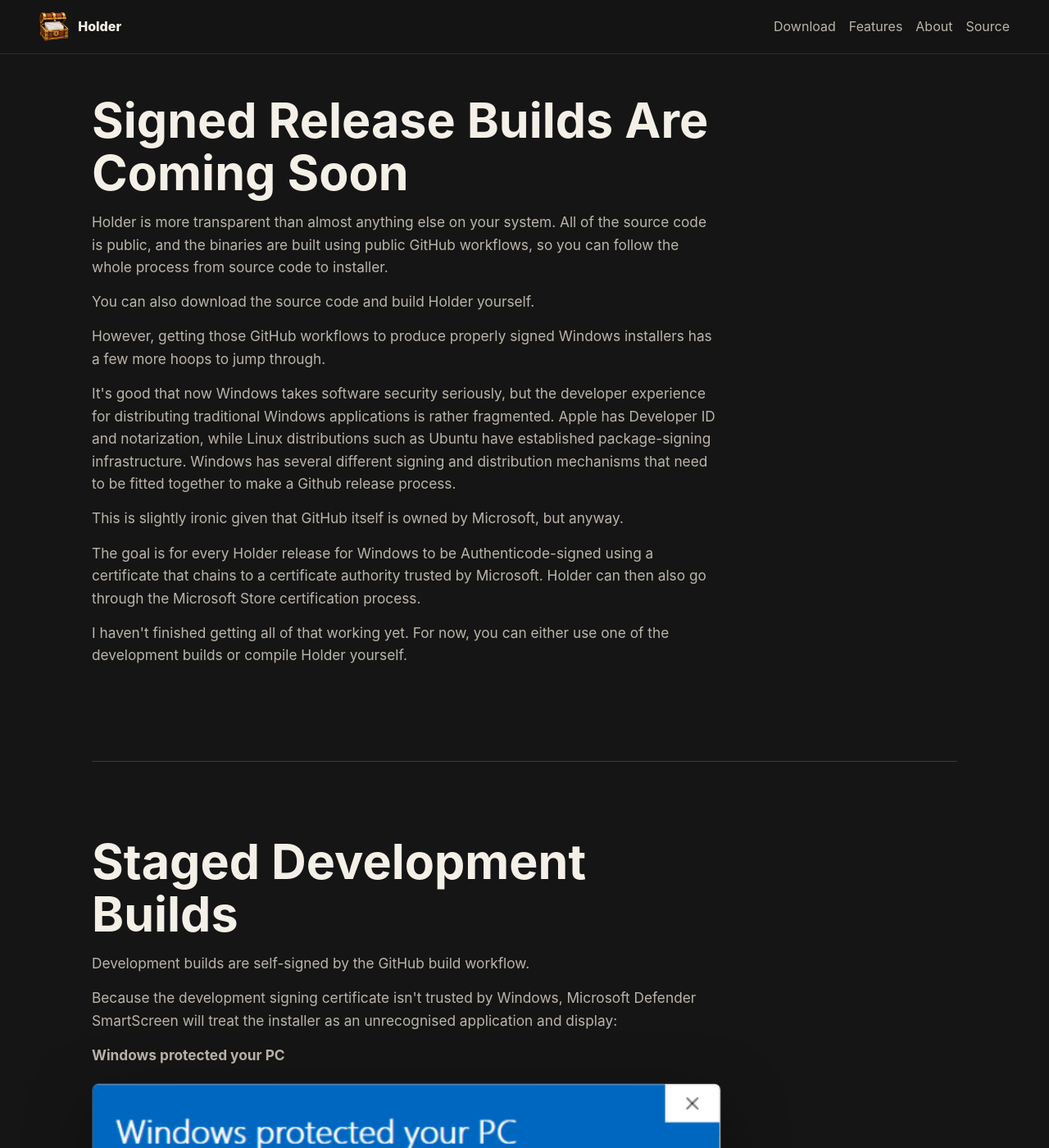
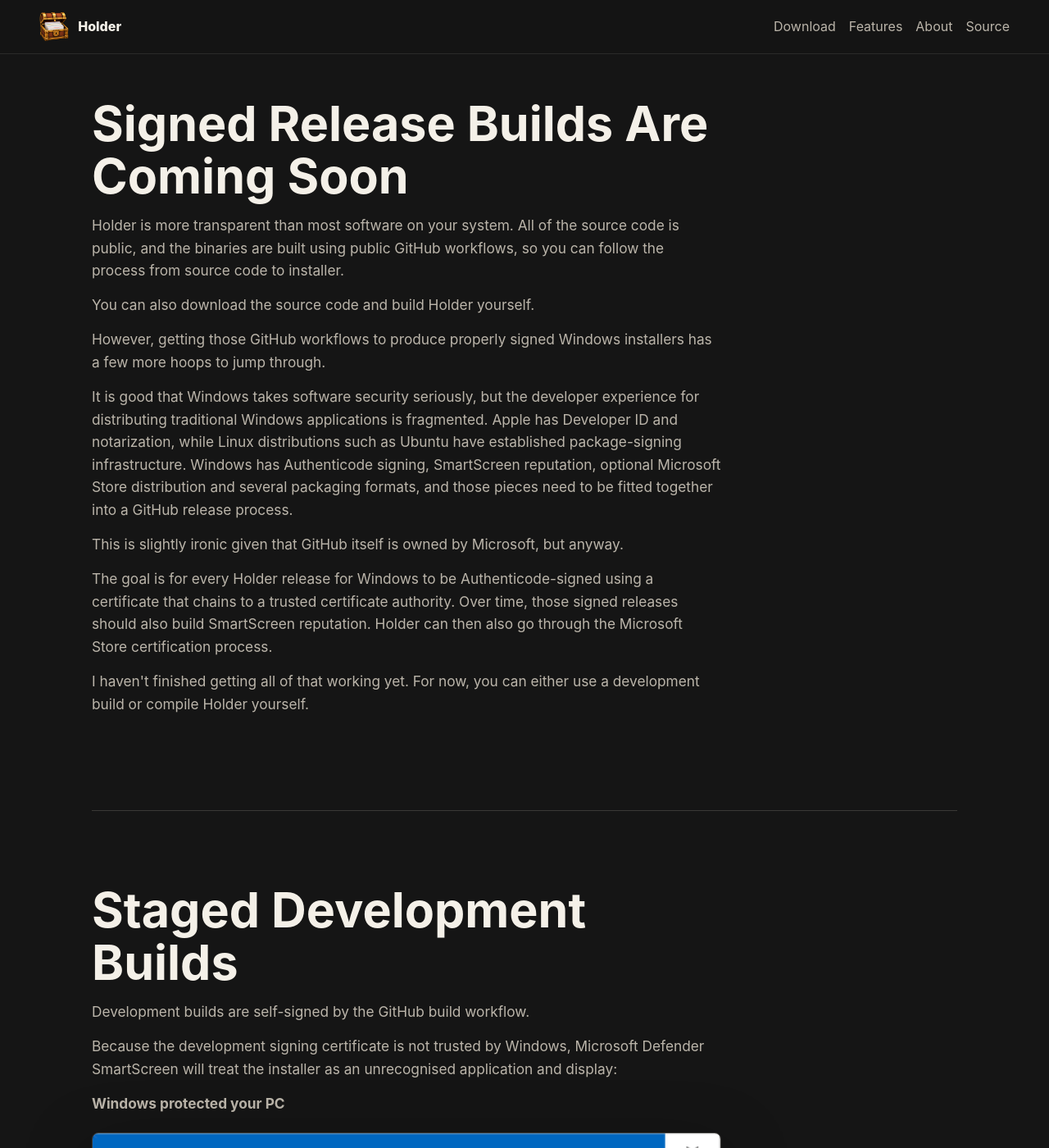
Before and after one commit to HolderTeam/holder-website, a Jekyll site: the page built from windows.md, in a window 1280 px wide and 1400 px high, scrolled down 6471 px. Shown: the whole window at 82% size. Built offline with Jekyll 4.4.1, drawn with Linux system fonts in a browser that asks for light colours; comment, search, counter and statistics services are not loaded; some of the changed text lies outside the part shown.

Commit message:
More on Windows.

```diff
--- a/windows.md
+++ b/windows.md
@@ -7,7 +7,7 @@ permalink: /windows/
 <section class="page-panel">
   <p class="eyebrow">Windows</p>
   <h1>Holder for Windows</h1>
-  <p class="lead">Download the Windows installer, or build Holder yourself while the signed release pipeline is being finished.</p>
+  <p class="lead">Download the Windows installer, or build Holder yourself while the Windows signing pipeline is being finished.</p>
   <div class="actions">
     <a class="button primary" data-download-asset="windows" href="https://github.com/HolderTeam/holder-release/releases/latest">Download for Windows</a>
   </div>
@@ -17,25 +17,25 @@ permalink: /windows/
   <div class="section-head">
     <h2>Install</h2>
     <p>Download the <a href="https://github.com/HolderTeam/holder-release/releases/download/holder-v0.1.7/Holder-windows-0.1.7-dev-Setup.exe">latest Windows installer</a> from the <a href="https://github.com/HolderTeam/holder-release/releases">Holder release page</a> and run it. The installer includes the desktop app, launcher, backend daemon and command-line tool.</p>
-    <p>When the installer starts, it is worth clicking yes to "Add Holder command line tools to PATH" because it allows you to use the command line tools which are useful in themselves, but especially if you have a problem.</p>
+    <p>When the installer starts, it is worth selecting <strong>Add Holder command line tools to PATH</strong>. This lets you run <code>holderctl</code> from PowerShell, which is useful both for normal command-line use and for fixing problems.</p>
     <figure class="page-image">
       <img src="{{ '/assets/img/platforms/windows/win-3-installer-1.png' | relative_url }}" alt="The Holder installer showing setup options including adding Holder command line tools to PATH">
     </figure>
-    <p>The Installer copies the programs to your computer.</p>
+    <p>The installer copies the Holder programs and supporting files to your computer.</p>
     <figure class="page-image">
       <img src="{{ '/assets/img/platforms/windows/win-4-installer-2.png' | relative_url }}" alt="The Holder installer copying files">
     </figure>
-    <p>When the installer finishes, tick Launch or select Holder from the start menu.</p>
+    <p>When the installer finishes, leave <strong>Launch Holder</strong> selected, or open Holder later from the Start menu.</p>
     <figure class="page-image">
       <img src="{{ '/assets/img/platforms/windows/win-5-installer-3-done-launch.png' | relative_url }}" alt="The Holder installer completion screen with the launch option selected">
     </figure>
- </div>
+  </div>
 </section>
 
 <section class="section">
   <div class="section-head">
     <h2>Usage</h2>
-    <p>The window opens showing your projects and cards. By default you get a project called Home. Press the plus button to create new cards, press the folder with a plus to make new projects.</p>
+    <p>Holder opens with your projects and cards. By default you get a project called Home. Press the plus button to create a card, or the folder-plus button to create a project.</p>
     <figure class="page-image">
       <img src="{{ '/assets/img/platforms/windows/win-6-installer-2-done-launch.png' | relative_url }}" alt="Holder running on Windows with the default Home project open">
     </figure>
@@ -43,15 +43,15 @@ permalink: /windows/
     <figure class="page-image">
       <img src="{{ '/assets/img/platforms/windows/win-7-installer-3-done-launch.png' | relative_url }}" alt="Holder running on Windows with the toolbox and AI panel visible">
     </figure>
-    <p>The HTTP API is documented with Swagger.</p>
+    <p>The local HTTP API is documented with Swagger UI.</p>
     <figure class="page-image">
       <img src="{{ '/assets/img/platforms/windows/win-8-webapi-docs.png' | relative_url }}" alt="Holder API documentation open in a browser on Windows">
     </figure>
-    <p>To access the command line interface, type holderctl into Powershell.</p>
+    <p>To access the command-line interface, type <code>holderctl</code> into PowerShell.</p>
     <figure class="page-image">
       <img src="{{ '/assets/img/platforms/windows/win-9-holderctl.png' | relative_url }}" alt="holderctl running in PowerShell on Windows">
     </figure>
-    <p>Holder Framework Edition allows multiple ways to control your knowledge, and fits into all your ways of working.</p>
+    <p>Holder Framework Edition gives you several ways to work with the same local knowledge base: the desktop app, the command line and the HTTP API.</p>
     <figure class="page-image wide">
       <img src="{{ '/assets/img/platforms/windows/win-10-all-the-interfaces.png' | relative_url }}" alt="Holder on Windows showing the desktop app, command line interface and browser API documentation">
     </figure>
@@ -61,13 +61,13 @@ permalink: /windows/
 <section class="section">
   <div class="section-head">
     <h2>Signed Release Builds Are Coming Soon</h2>
-    <p>Holder is more transparent than almost anything else on your system. All of the source code is public, and the binaries are built using public GitHub workflows, so you can follow the whole process from source code to installer.</p>
+    <p>Holder is more transparent than most software on your system. All of the source code is public, and the binaries are built using public GitHub workflows, so you can follow the process from source code to installer.</p>
     <p>You can also download the source code and build Holder yourself.</p>
     <p>However, getting those GitHub workflows to produce properly signed Windows installers has a few more hoops to jump through.</p>
-    <p>It's good that now Windows takes software security seriously, but the developer experience for distributing traditional Windows applications is rather fragmented. Apple has Developer ID and notarization, while Linux distributions such as Ubuntu have established package-signing infrastructure. Windows has several different signing and distribution mechanisms that need to be fitted together to make a Github release process.</p>
+    <p>It is good that Windows takes software security seriously, but the developer experience for distributing traditional Windows applications is fragmented. Apple has Developer ID and notarization, while Linux distributions such as Ubuntu have established package-signing infrastructure. Windows has Authenticode signing, SmartScreen reputation, optional Microsoft Store distribution and several packaging formats, and those pieces need to be fitted together into a GitHub release process.</p>
     <p>This is slightly ironic given that GitHub itself is owned by Microsoft, but anyway.</p>
-    <p>The goal is for every Holder release for Windows to be Authenticode-signed using a certificate that chains to a certificate authority trusted by Microsoft. Holder can then also go through the Microsoft Store certification process.</p>
-    <p>I haven't finished getting all of that working yet. For now, you can either use one of the development builds or compile Holder yourself.</p>
+    <p>The goal is for every Holder release for Windows to be Authenticode-signed using a certificate that chains to a trusted certificate authority. Over time, those signed releases should also build SmartScreen reputation. Holder can then also go through the Microsoft Store certification process.</p>
+    <p>I haven't finished getting all of that working yet. For now, you can either use a development build or compile Holder yourself.</p>
   </div>
 </section>
 
@@ -75,18 +75,18 @@ permalink: /windows/
   <div class="section-head">
     <h2>Staged Development Builds</h2>
     <p>Development builds are self-signed by the GitHub build workflow.</p>
-    <p>Because the development signing certificate isn't trusted by Windows, Microsoft Defender SmartScreen will treat the installer as an unrecognised application and display:</p>
+    <p>Because the development signing certificate is not trusted by Windows, Microsoft Defender SmartScreen will treat the installer as an unrecognised application and display:</p>
     <p><strong>Windows protected your PC</strong></p>
     <figure class="page-image">
       <img src="{{ '/assets/img/platforms/windows/win-1-dont-run.png' | relative_url }}" alt="Windows SmartScreen showing the Windows protected your PC warning">
     </figure>
     <p>with a recommendation not to run the application.</p>
-    <p>This does not mean that SmartScreen has detected malware in Holder. It means that Windows does not trust the certificate used to sign these development builds.</p>
+    <p>This does not mean that SmartScreen has detected malware in Holder. It means Windows does not trust the certificate used to sign these development builds, and the installer does not yet have normal publisher reputation.</p>
     <p>If you've downloaded Holder from the official Holder project and want to continue, click <strong>More info</strong>, check that you're running the file you intended to download, and then choose <strong>Run anyway</strong>.</p>
     <figure class="page-image">
       <img src="{{ '/assets/img/platforms/windows/win-2-run-anyway.png' | relative_url }}" alt="Windows SmartScreen showing the Run anyway button after expanding More info">
     </figure>
-    <p>If you regularly test or develop Holder on Windows, you can install and trust the Holder development certificate on your development machine. Windows can then verify subsequent development builds using that certificate without treating Holder's development signing identity as unknown.</p>
+    <p>If you regularly test or develop Holder on Windows, you can install and trust the Holder development certificate on your development machine. Windows can then verify subsequent development builds using that certificate instead of treating Holder's development signing identity as unknown.</p>
   </div>
 </section>
 
```
